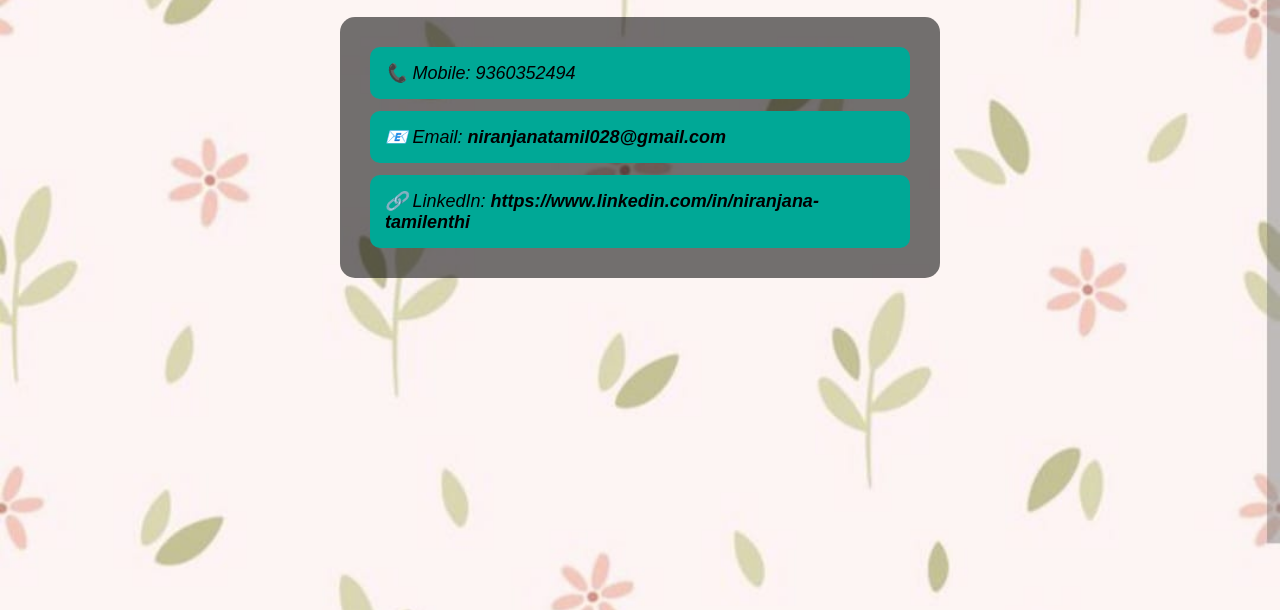
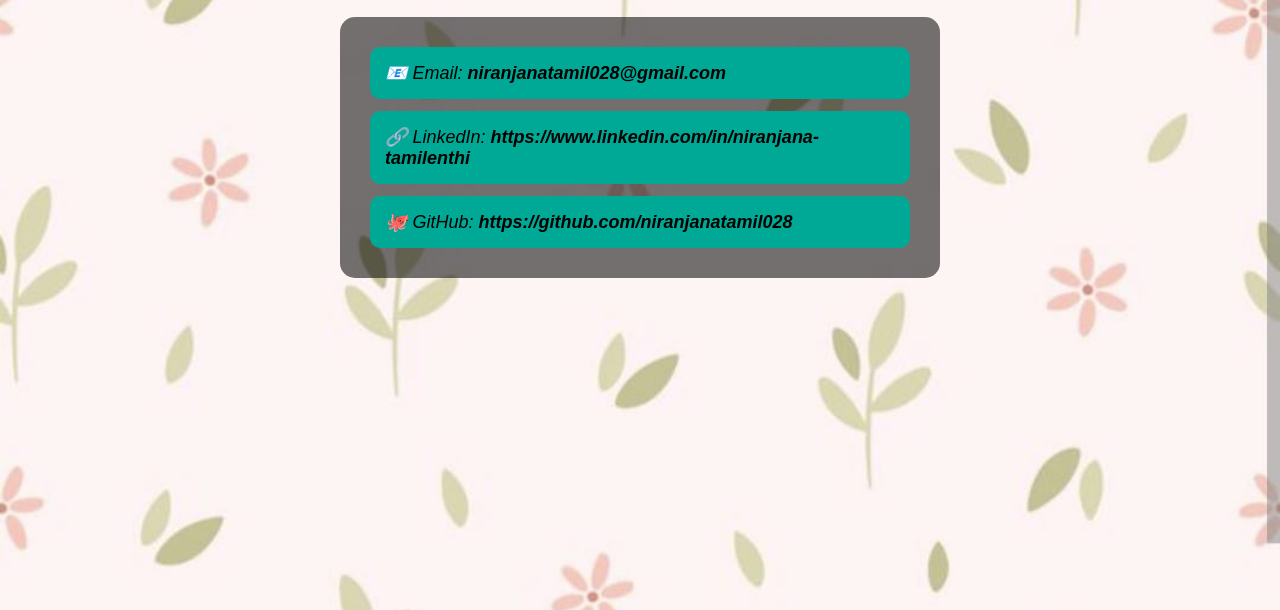
Before and after one commit to niranjanatamil028/My-Portfolio, a plain HTML site: page contact.html in a window 1280 px wide. Shown: the part 190-800 px from the top of the page. Drawn offline with Linux system fonts and the light colour scheme; a web font is replaced by a local one.

Commit message:
Update contact.html

```diff
--- a/contact.html
+++ b/contact.html
@@ -61,7 +61,7 @@ h2{
     margin-bottom:20px;
 }
 
-/* Shaded background box */
+/* Big shaded box */
 .big-box{
     width:90%;
     max-width:600px;
@@ -73,7 +73,7 @@ h2{
     gap:12px;
 }
 
-/* Individual contact boxes */
+/* Contact Items */
 .contact-item{
     background:#00a896;
     color:black;
@@ -90,6 +90,7 @@ h2{
     font-weight:bold;
     text-decoration:none;
 }
+
 .contact-item a:hover{
     color:white;
 }
@@ -122,8 +123,7 @@ h2{
 
     <div class="big-box">
 
-        <div class="contact-item">📞 Mobile: 9360352494</div>
-
+        <!-- EMAIL -->
         <div class="contact-item">
             📧 Email:
             <a href="mailto:niranjanatamil028@gmail.com">
@@ -131,6 +131,7 @@ h2{
             </a>
         </div>
 
+        <!-- LINKEDIN -->
         <div class="contact-item">
             🔗 LinkedIn:
             <a href="https://www.linkedin.com/in/niranjana-tamilenthi" target="_blank">
@@ -138,11 +139,19 @@ h2{
             </a>
         </div>
 
+        <!-- GITHUB -->
+        <div class="contact-item">
+            🐙 GitHub:
+            <a href="https://github.com/niranjanatamil028" target="_blank">
+                https://github.com/niranjanatamil028
+            </a>
+        </div>
+
     </div>
 </div>
 
 <script>
-// line-by-line reveal
+// line-by-line reveal animation
 const items = document.querySelectorAll('.contact-item');
 let i = 0;
 
```
